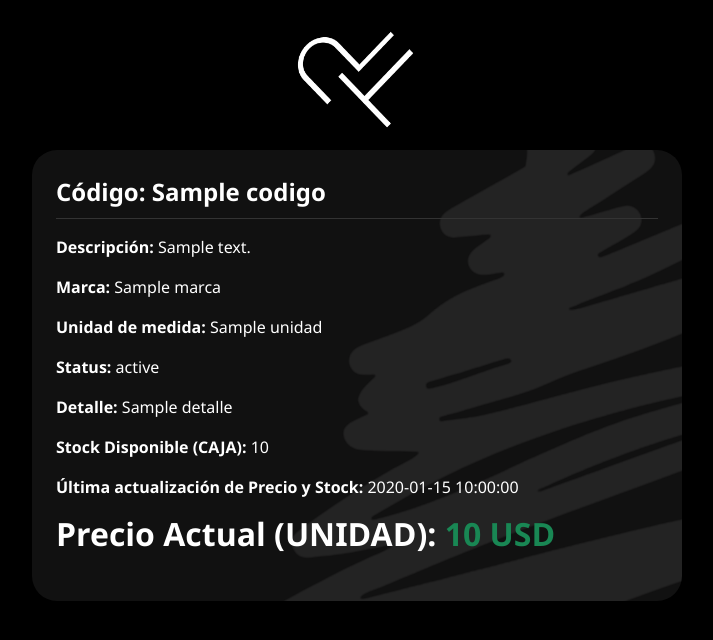
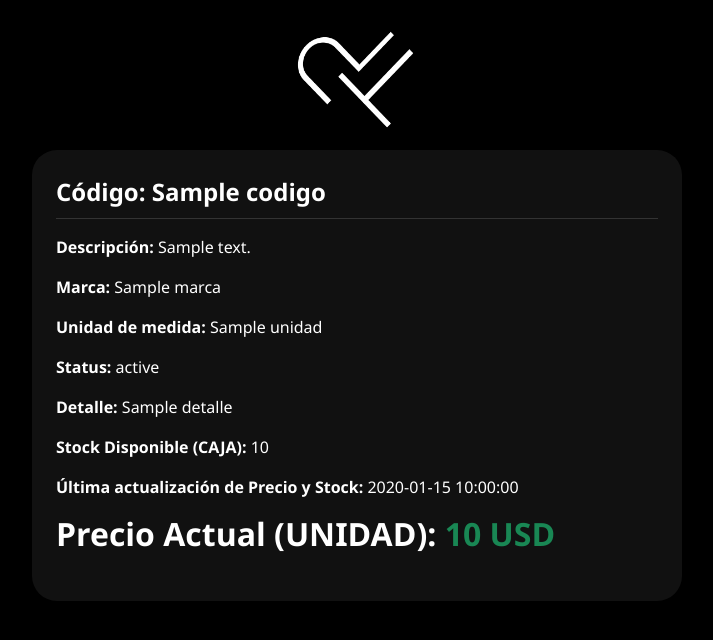
Before and after one commit to Rouchard/tumpar-etiquetas, a Flask app: template templates/producto.html in a window 1280 px wide. Shown: the top 640 px of the page, without its empty margins (283-996 px from the left). Run offline with Flask 3, Linux system fonts and the light colour scheme; the template is opened without the code that fills it: most values are stand-ins (such as "Sample title", 1, 10 or a date in 2020); parts of the project's set-up code (start-up, migrations or seed data) failed here and were passed over.

Commit message:
Stock 5/1 230 sin arbol

```diff
--- a/templates/producto.html
+++ b/templates/producto.html
@@ -17,16 +17,6 @@
             border-radius: 25px;
             position: relative; /* Necesario para el pseudo-elemento */
             overflow: hidden;   /* Evita que la imagen se salga del borde redondeado */
-        }
-        .card::before {
-            content: "";
-            position: absolute;
-            inset: 0;
-            background: url('/static/arbol_solo_tumpar.png') no-repeat center;
-            background-size: 130%; /* Ajusta el tamaño del árbol */
-            opacity: 0.09; /* Suave, tipo marca de agua */
-            animation: treeGlow 4s ease-in-out infinite;
-            z-index: 0; /* Va detrás del contenido */
         }
         .card * {
             position: relative;
@@ -66,11 +56,6 @@
         @keyframes pulseGlow {
             from { box-shadow: 0 0 10px rgba(255,179,179,0.4); }
             to   { box-shadow: 0 0 25px rgba(255,255,255,0.9); }
-        }
-        @keyframes treeGlow {
-            0%   { opacity: 0.06; }
-            50%  { opacity: 0.10; }
-            100% { opacity: 0.06; }
         }
  </style>
 </head>
```
